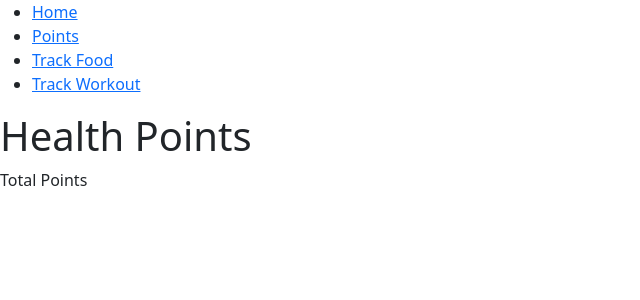
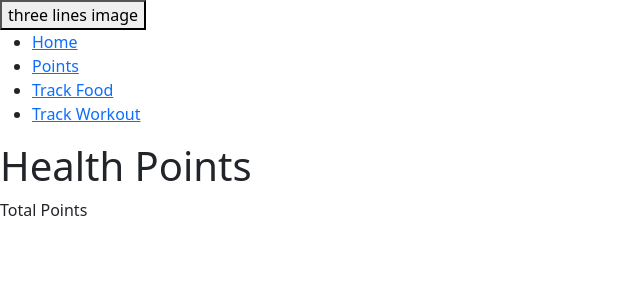
Before and after one commit to Anrat-dev/Hacksite, a Django app: template eatdapoints/templates/homepage.html in a window 1280 px wide. Shown: the top 300 px of the page, without its empty margins (0-640 px from the left). Run offline with Django 3.2, Linux system fonts and the light colour scheme; the template is opened without the code that fills it, so the values that code supplies are empty.

Commit message:
Homepage

```diff
--- a/eatdapoints/templates/homepage.html
+++ b/eatdapoints/templates/homepage.html
@@ -7,6 +7,7 @@
     <title>Healthy Points</title>
     <link rel="stylesheet" href="https://cdn.jsdelivr.net/npm/bootstrap@5.1.3/dist/css/bootstrap.min.css" integrity="sha384-1BmE4kWBq78iYhFldvKuhfTAU6auU8tT94WrHftjDbrCEXSU1oBoqyl2QvZ6jIW3" crossorigin="anonymous">
     <link rel="stylesheet" href="{% static 'css/homepage.css' %}">
+    <button>three lines image</button>
     {% include 'components/nav.html' %}
 </head>
 <body>
```
